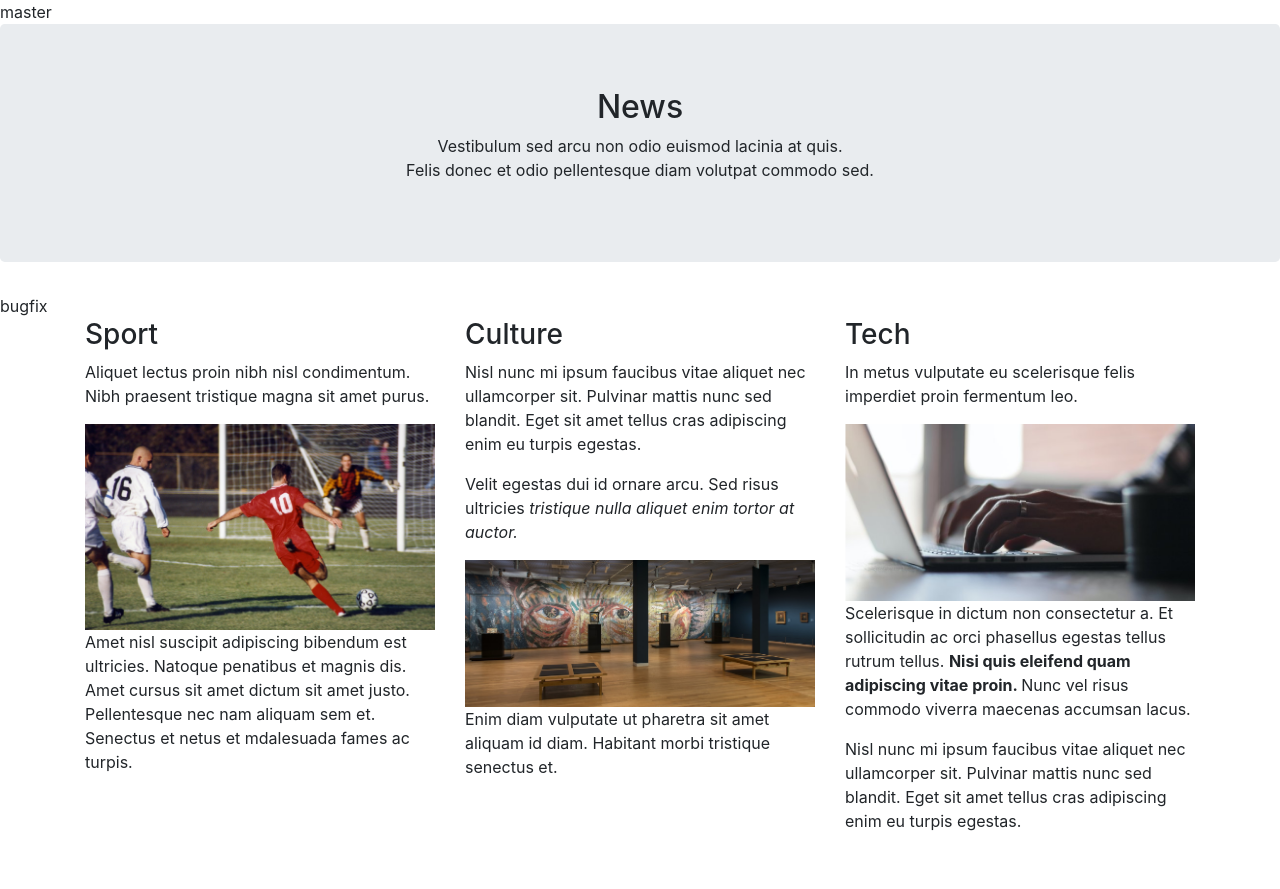
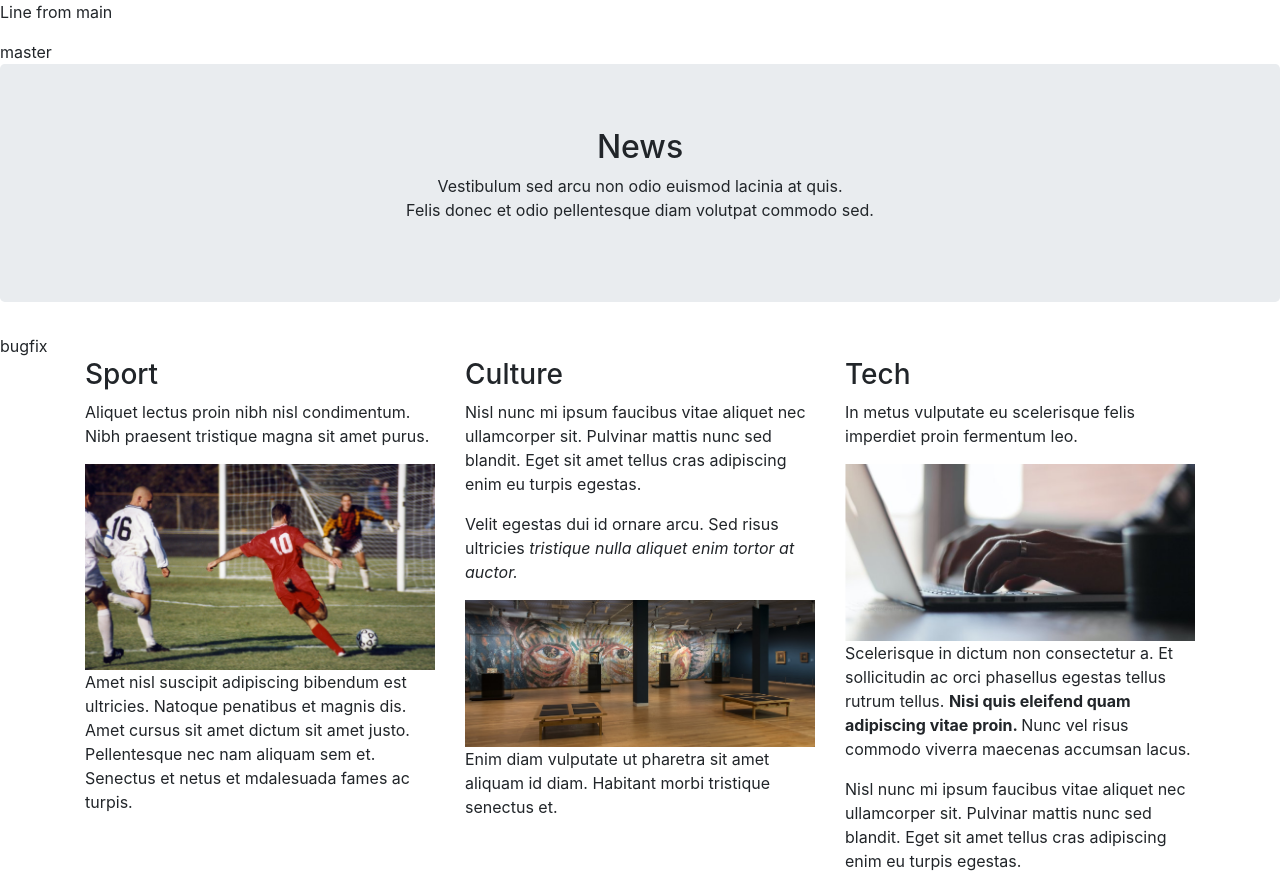
Before and after one commit to GrinAlex/Test, a plain HTML site: page index.html in a window 1280 px wide. Before the commit the page ends 849 px from the top, so only its background shows below. Drawn offline with Linux system fonts and the light colour scheme.

Commit message:
Add line from main branch

```diff
--- a/index.html
+++ b/index.html
@@ -6,6 +6,7 @@
     <link rel="stylesheet" href="css/bootstrap.min.css">
 </head>
 <body>
+<p>Line from main</p>
 master
 <div class="jumbotron text-center">
   <h2>News</h2>
```
